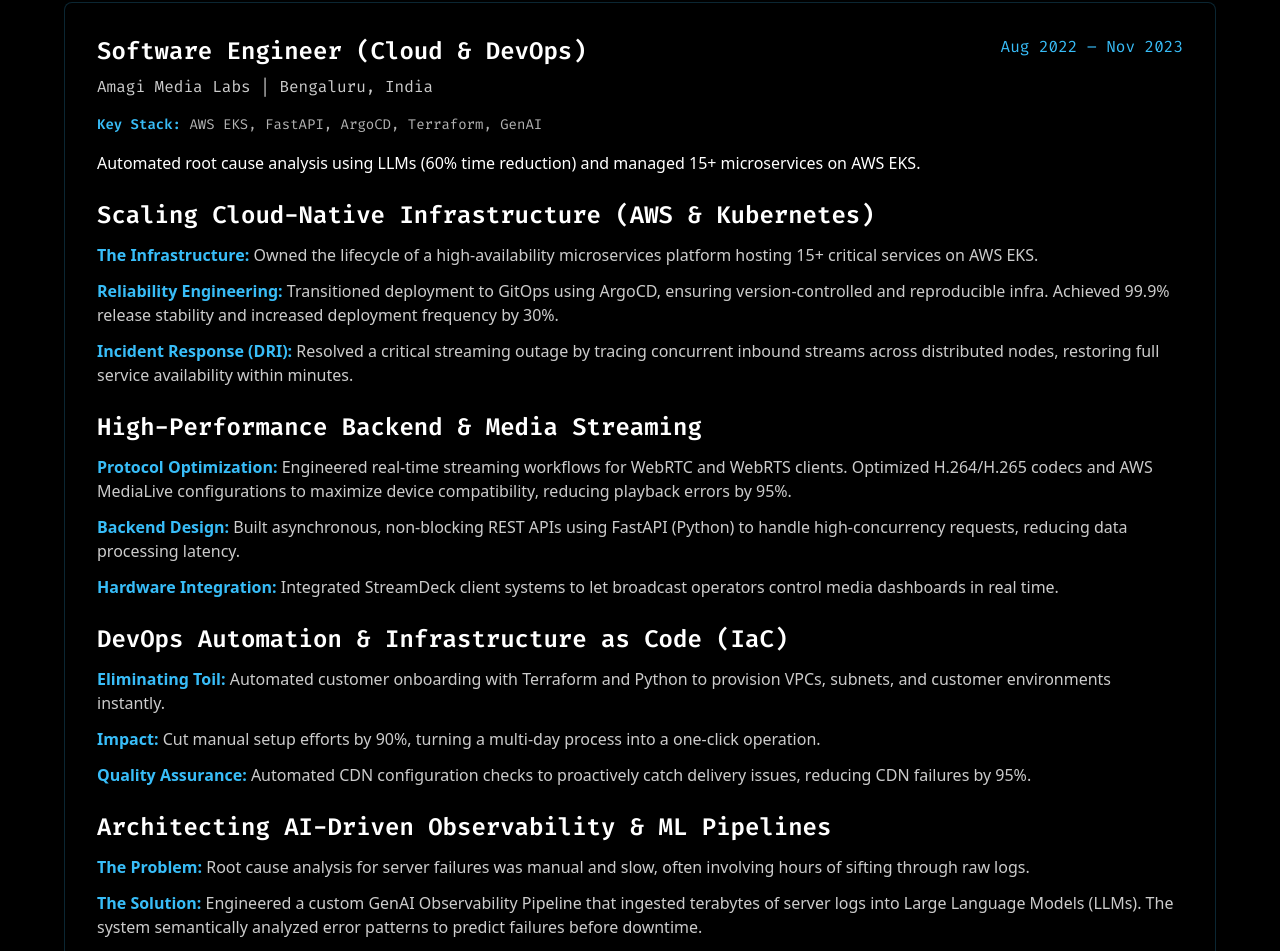
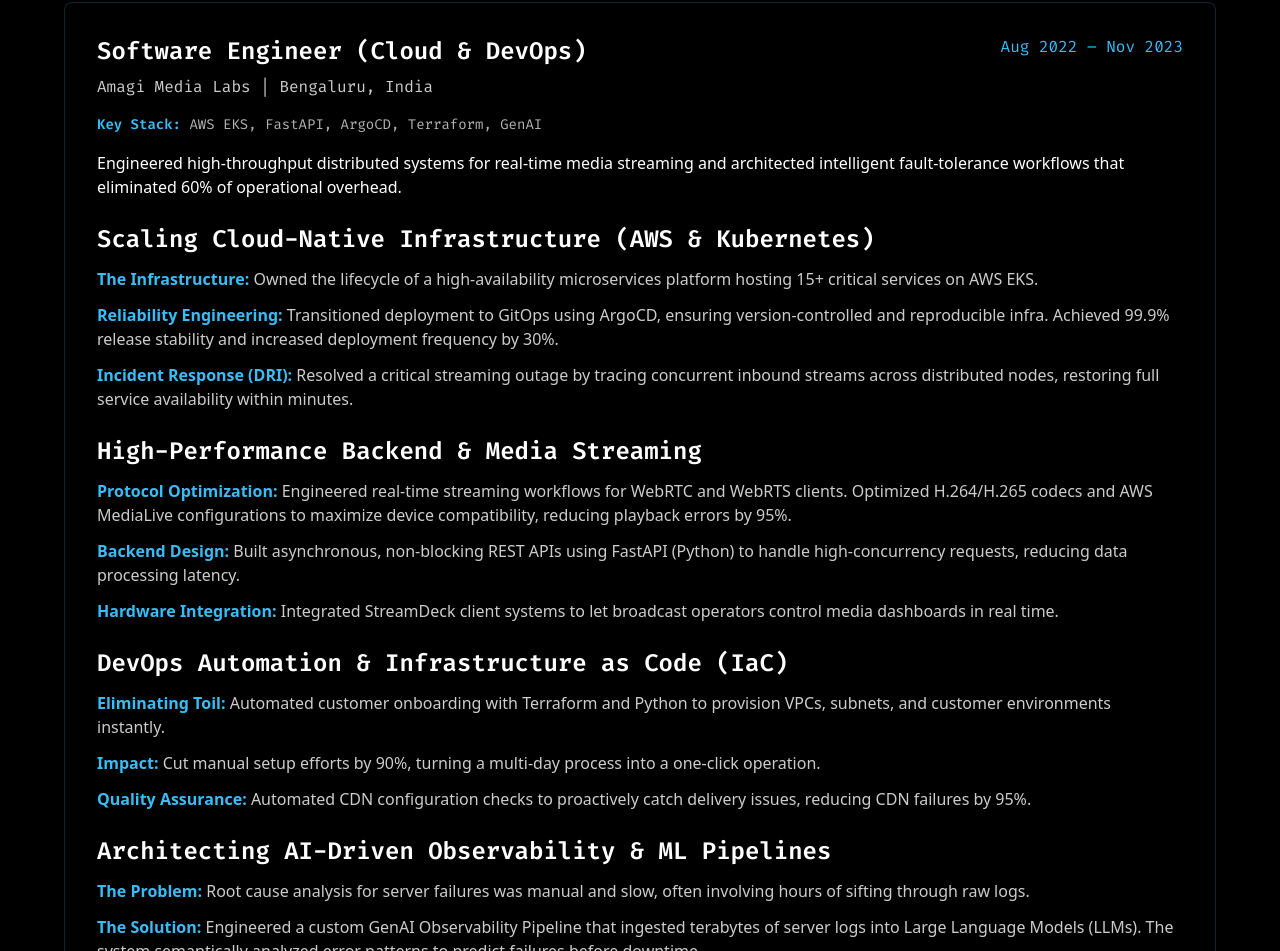
Before and after one commit to Bannump/portfolio, a Next.js app: page / in a window 1280 px wide. Shown: the part 998-1949 px from the top of the page. Built offline with nearby package versions, Linux system fonts and the light colour scheme.

Commit message:
modified amagi intro tagline and added a fevicon

```diff
--- a/app/layout.tsx
+++ b/app/layout.tsx
@@ -12,6 +12,9 @@
 export const metadata: Metadata = {
   title: "Saratchandra Patnaik | Software Engineer",
   description: "AI-Focused Software Engineer specializing in Cloud Native Development and Applied Cryptography. MS CS Graduate (ASU '25) | Ex-Amagi Media Labs.",
+  icons: {
+    icon: "/favicon.svg",
+  },
 };
 
 export const viewport: Viewport = {
--- a/components/Experience.tsx
+++ b/components/Experience.tsx
@@ -130,8 +130,7 @@
                     AWS EKS, FastAPI, ArgoCD, Terraform, GenAI
                   </p>
                   <p className="text-sm sm:text-base text-foreground leading-relaxed break-words mb-6">
-                    Automated root cause analysis using LLMs (60% time
-                    reduction) and managed 15+ microservices on AWS EKS.
+                  Engineered high-throughput distributed systems for real-time media streaming and architected intelligent fault-tolerance workflows that eliminated 60% of operational overhead.
                   </p>
 
                   <h4 className="text-xl sm:text-2xl font-mono font-semibold text-foreground mb-3">
```
Also changed, not shown: public/favicon.svg (added).
